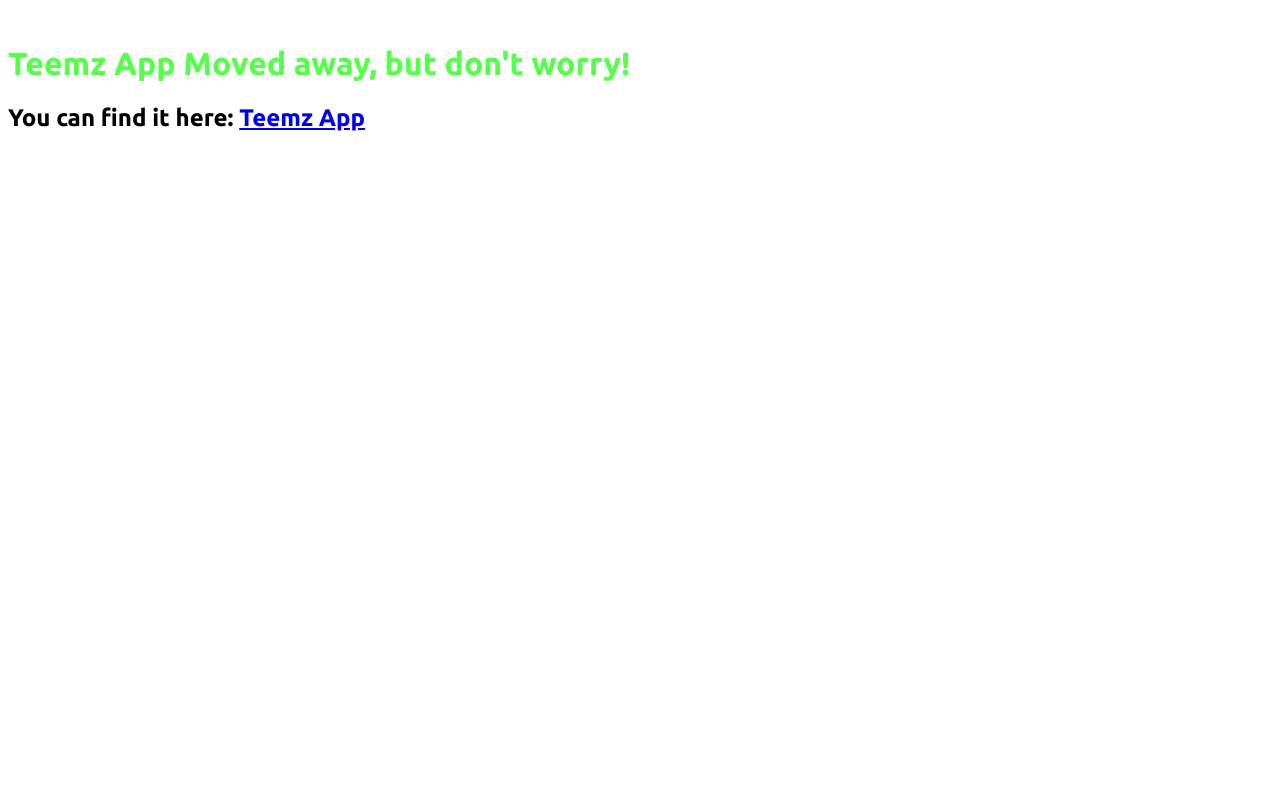
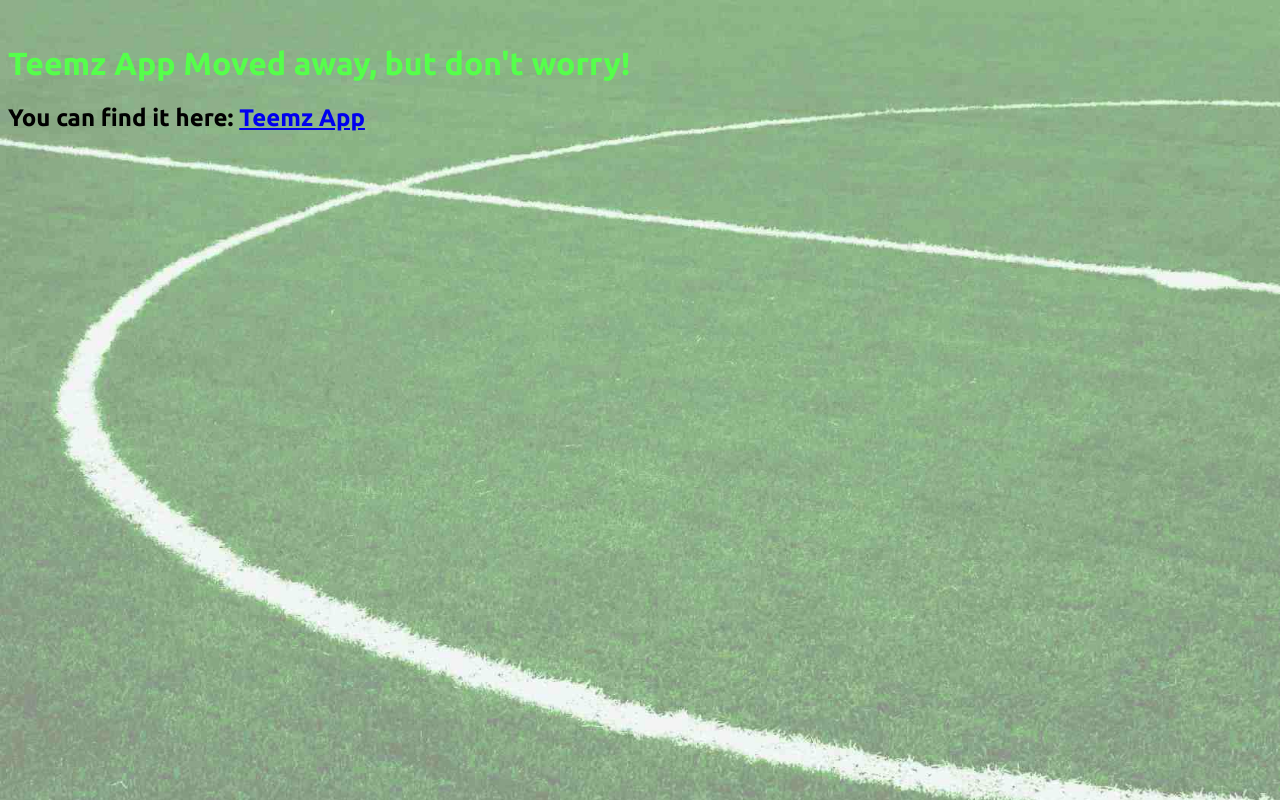
Before and after one commit to merryface/football-app-front, a plain HTML site: page index.html in a window 1280 px wide. Drawn offline with Linux system fonts and the light colour scheme.

Commit message:
Update index.css

```diff
--- a/index.css
+++ b/index.css
@@ -46,7 +46,7 @@ h1 {
 }
 
 body {
-    background-image: url("../assets/background.jpg");
+    background-image: url("./background.jpg");
     background-attachment: fixed;
     background-size: cover;
 }
```
